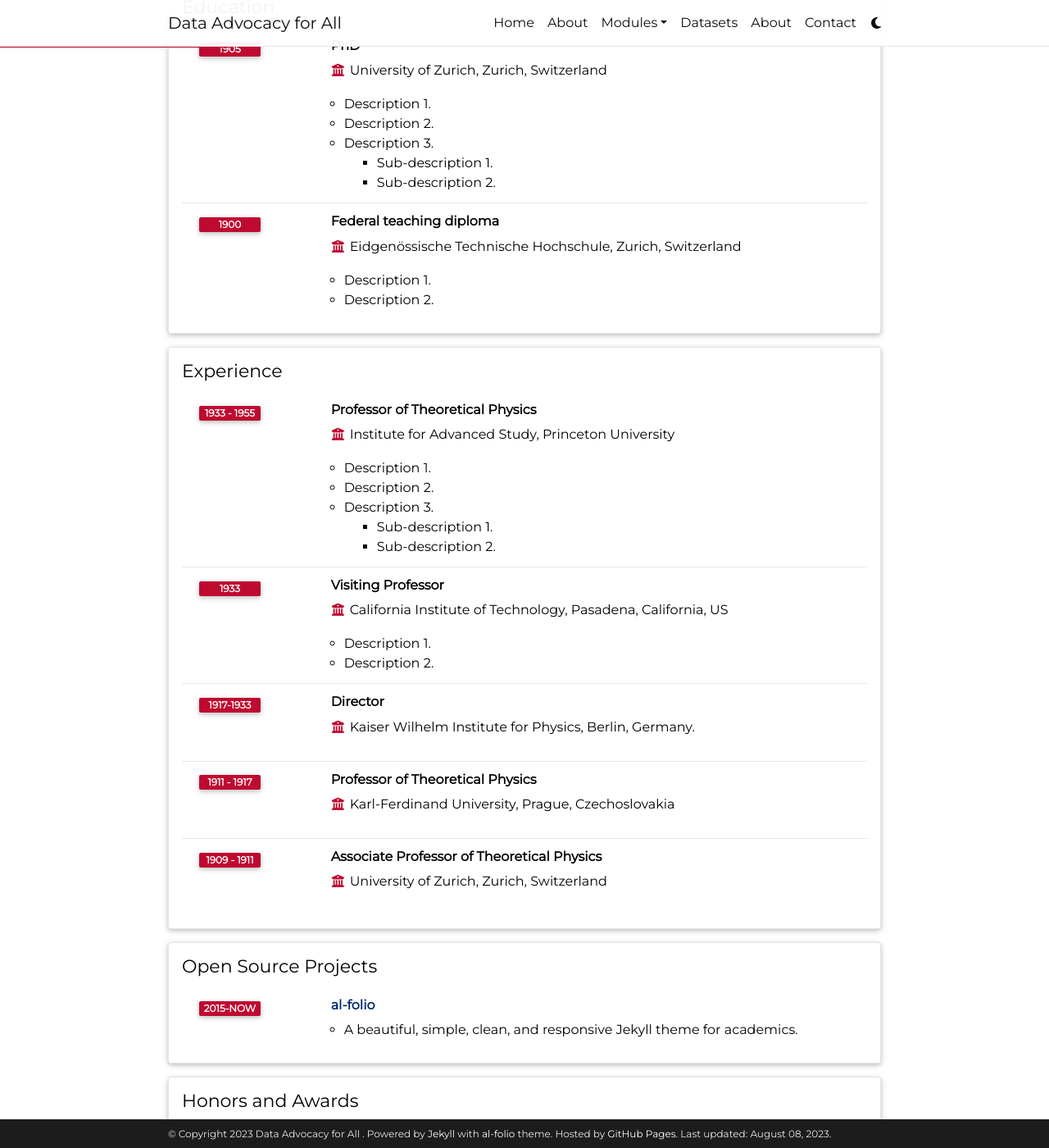
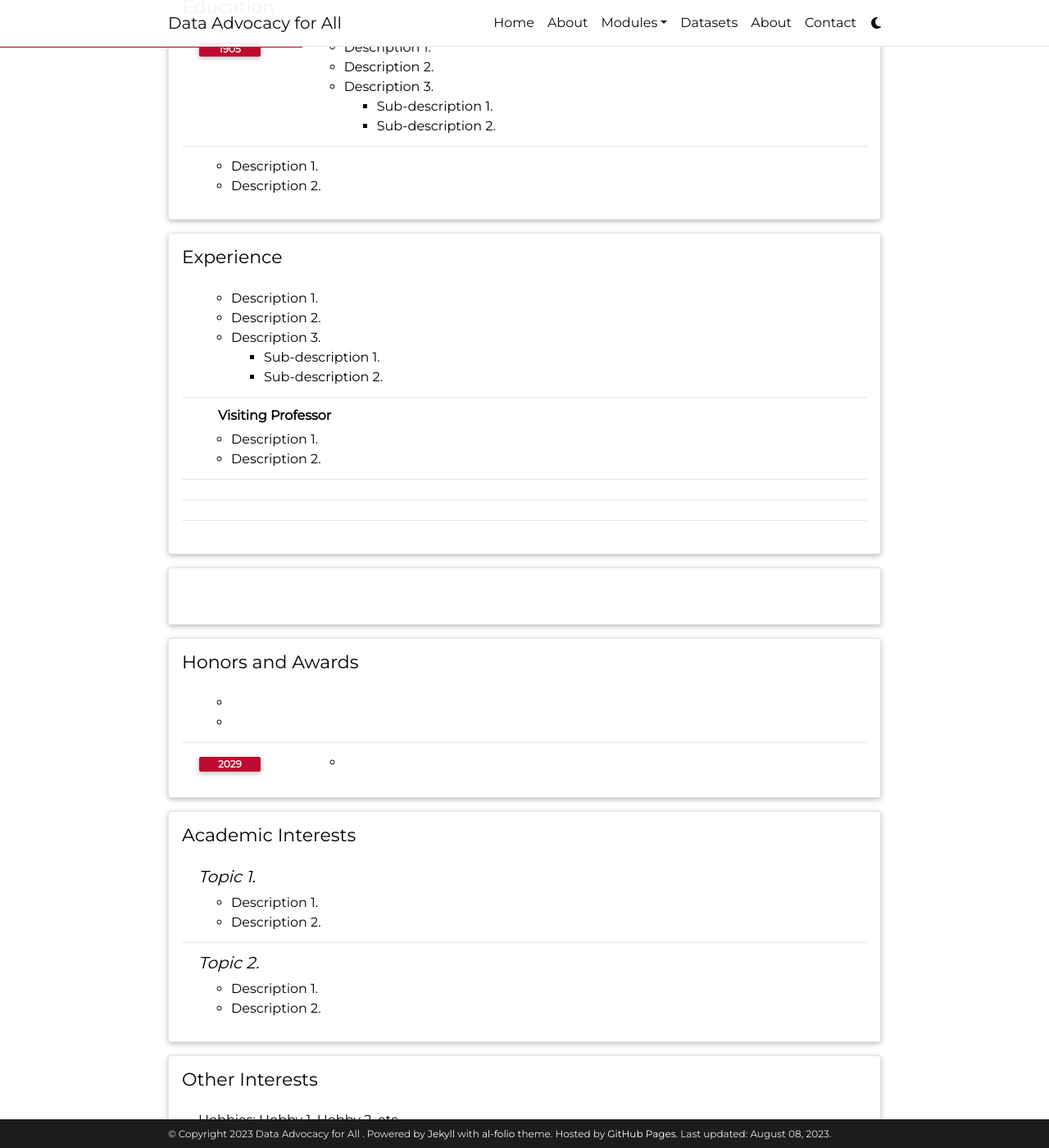
Before and after one commit to expandingthespiderverse/expandingthespiderverse.github.io, a Jekyll site: the page built from _pages/cv.md, in a window 1280 px wide and 1400 px high, scrolled down 996 px. Shown: the whole window at 82% size. Built offline with Jekyll 4.4.1, drawn with Linux system fonts in a browser that asks for light colours; comment, search, counter and statistics services are not loaded; a style sheet for code colours, icons or effects is not loaded; some of the changed text lies outside the part shown.

Commit message:
Update cv.yml

```diff
--- a/_data/cv.yml
+++ b/_data/cv.yml
@@ -2,17 +2,17 @@
   type: map
   contents:
     - name: Full Name
-      value: Albert Einstein
+      value:
     - name: Date of Birth
-      value: 14th March 1879
+      value:
     - name: Languages
-      value: English, German
+      value:
 
 - title: Education
   type: time_table
   contents:
-    - title: PhD
-      institution: University of Zurich, Zurich, Switzerland
+    - title:
+      institution:
       year: 1905
       description:
         - Description 1.
@@ -21,9 +21,9 @@
           contents:
             - Sub-description 1.
             - Sub-description 2.
-    - title: Federal teaching diploma
-      institution: Eidgenössische Technische Hochschule, Zurich, Switzerland
-      year: 1900
+    - title:
+      institution:
+      year:
       description:
         - Description 1.
         - Description 2.
@@ -31,9 +31,9 @@
 - title: Experience
   type: time_table
   contents:
-    - title: Professor of Theoretical Physics
-      institution: Institute for Advanced Study, Princeton University
-      year: 1933 - 1955
+    - title:
+      institution:
+      year:
       description:
         - Description 1.
         - Description 2.
@@ -42,42 +42,42 @@
             - Sub-description 1.
             - Sub-description 2.
     - title: Visiting Professor
-      institution: California Institute of Technology, Pasadena, California, US
-      year: 1933
+      institution:
+      year:
       description:
         - Description 1.
         - Description 2.
 
-    - title: Director
-      institution: Kaiser Wilhelm Institute for Physics, Berlin, Germany.
-      year: 1917-1933
+    - title:
+      institution:
+      year:
 
-    - title: Professor of Theoretical Physics
-      institution: Karl-Ferdinand University, Prague, Czechoslovakia
-      year: 1911 - 1917
+    - title:
+      institution:
+      year:
       description:
 
-    - title: Associate Professor of Theoretical Physics
-      institution: University of Zurich, Zurich, Switzerland
-      year: 1909 - 1911
+    - title:
+      institution:
+      year:
 
-- title: Open Source Projects
+- title:
   type: time_table
   contents:
-    - title: <a href="https://github.com/alshedivat/al-folio">al-folio</a>
-      year: 2015-now
-      description: A beautiful, simple, clean, and responsive Jekyll theme for academics.
+    - title:
+      year:
+      description:
 
 - title: Honors and Awards
   type: time_table
   contents:
-    - year: 1921
+    - year:
       items:
-        - Nobel Prize in Physics
-        - Matteucci Medal
+        -
+        -
     - year: 2029
       items:
-        - Max Planck Medal
+        -
 
 - title: Academic Interests
   type: nested_list
```
